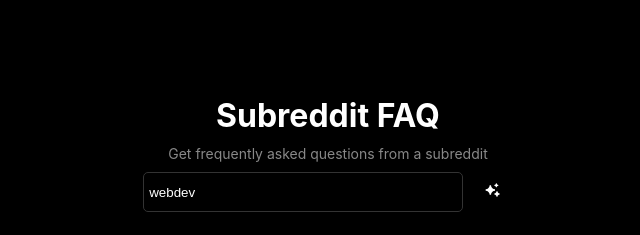
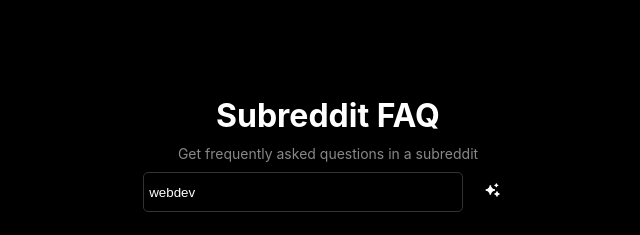
Before and after one commit to nishantrpai/tools.nishu.dev, a Next.js app: page /subredditfaq in a window 1280 px wide. Shown: the top 235 px of the page, without its empty margins (312-952 px from the left). Built offline with nearby package versions, Linux system fonts and the light colour scheme; no server answers.

Commit message:
in a subreddit

```diff
--- a/pages/subredditfaq.js
+++ b/pages/subredditfaq.js
@@ -52,7 +52,7 @@ export default function SubredditIdeas() {
       <main>
 
         <h1 className={styles.title}>Subreddit FAQ</h1>
-        <p className={styles.description} style={{ width: '100%', textAlign: 'center' }}>Get frequently asked questions from a subreddit</p>
+        <p className={styles.description} style={{ width: '100%', textAlign: 'center' }}>Get frequently asked questions in a subreddit</p>
 
         <form style={{ display: 'flex', gap: '10px', width: '70%' }}>
           <input style={{ background: '#000', color: '#fff', border: '1px solid #333', width: '90%', padding: '5px', borderRadius: 5 }} type="text" defaultValue={subreddit} id="subreddit" placeholder='Enter the subreddit'/>
```
